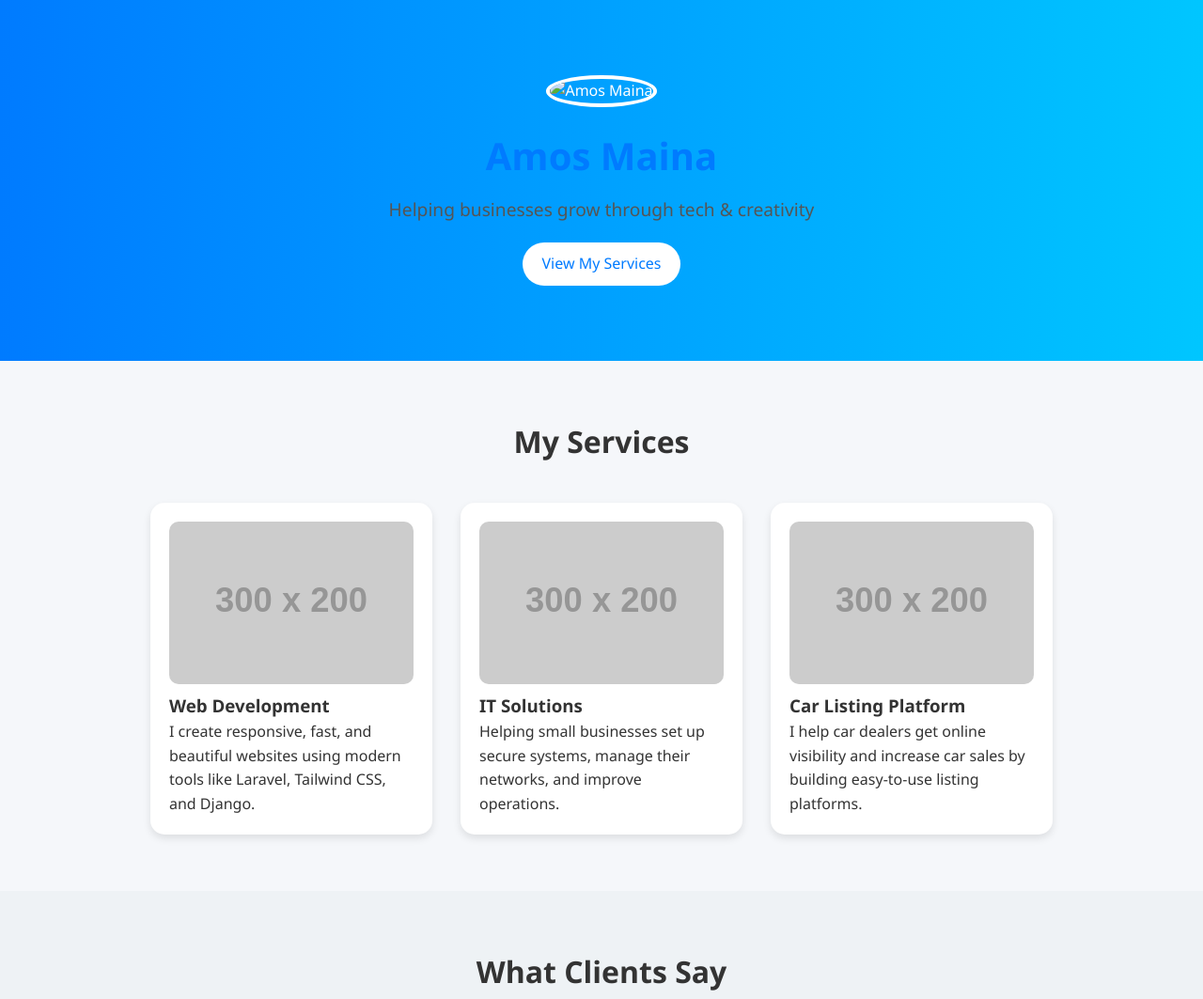
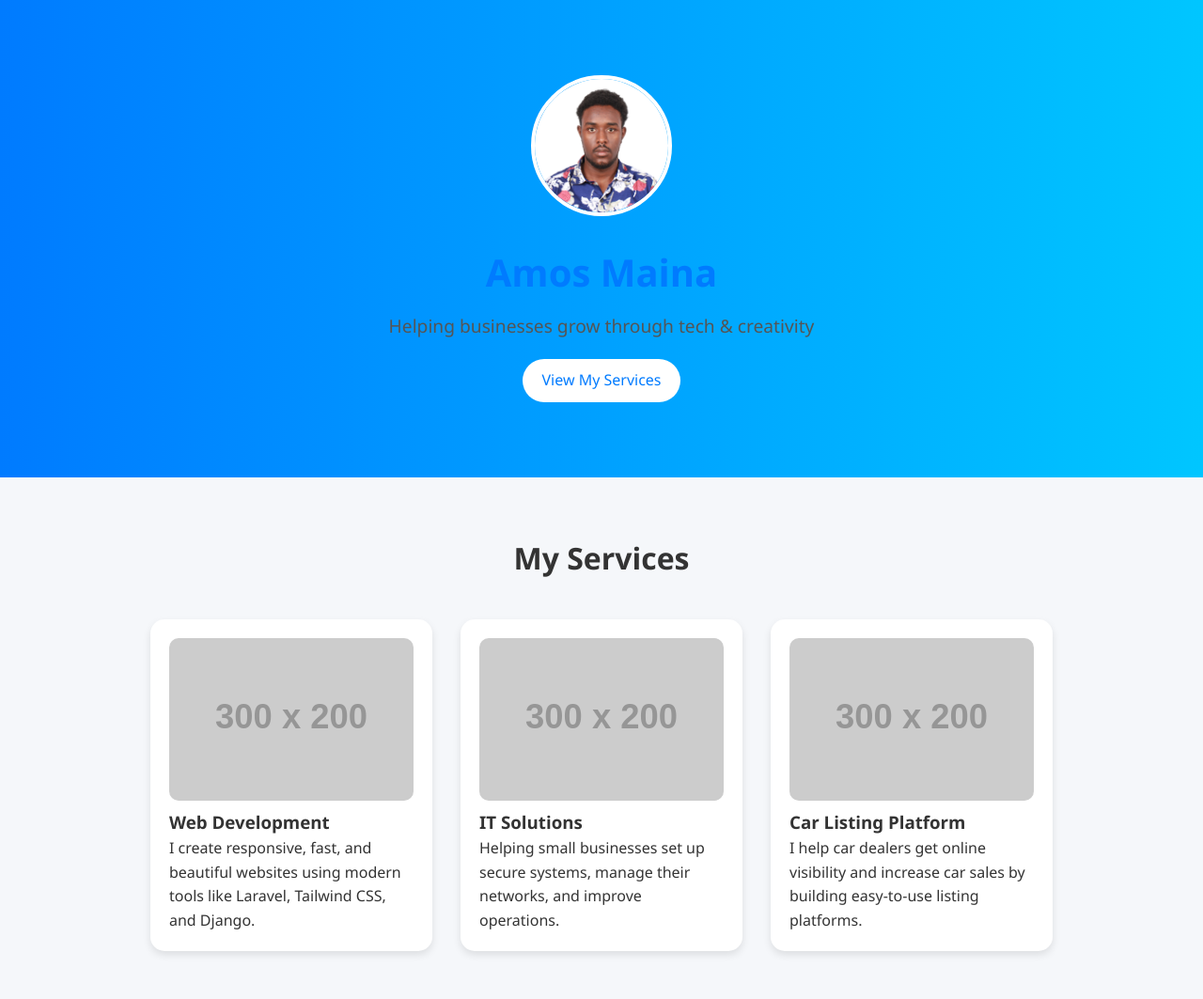
Before and after one commit to amosmaina/upwork_profile, a plain HTML site: page index.html in a window 1280 px wide. Shown: the top 1063 px of the page at 94% size. Drawn offline with Linux system fonts and the light colour scheme; placeholder pictures from the web are drawn by us.

Commit message:
Initial commit

```diff
--- a/index.html
+++ b/index.html
@@ -9,7 +9,7 @@
 <body>
   <header class="hero">
     <div class="hero-content">
-      <img src="profile.jpg" alt="Amos Maina" class="profile-img" />
+      <img src="3.jpg" alt="Amos Maina" class="profile-img" />
       <h1>Amos Maina</h1>
       <p>Helping businesses grow through tech & creativity</p>
       <a href="#services" class="btn">View My Services</a>
```
Also changed, not shown: 3.jpg (added).
